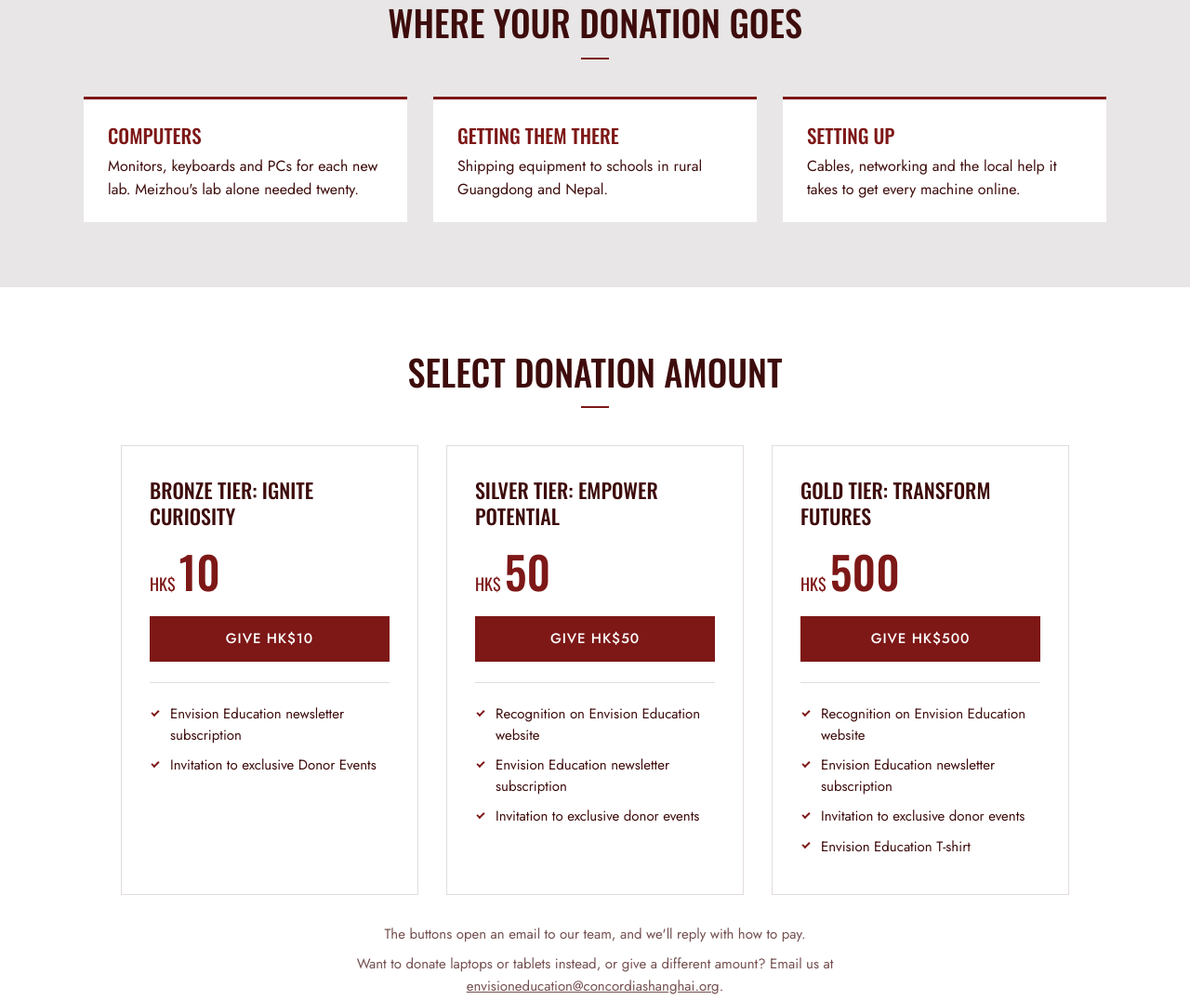
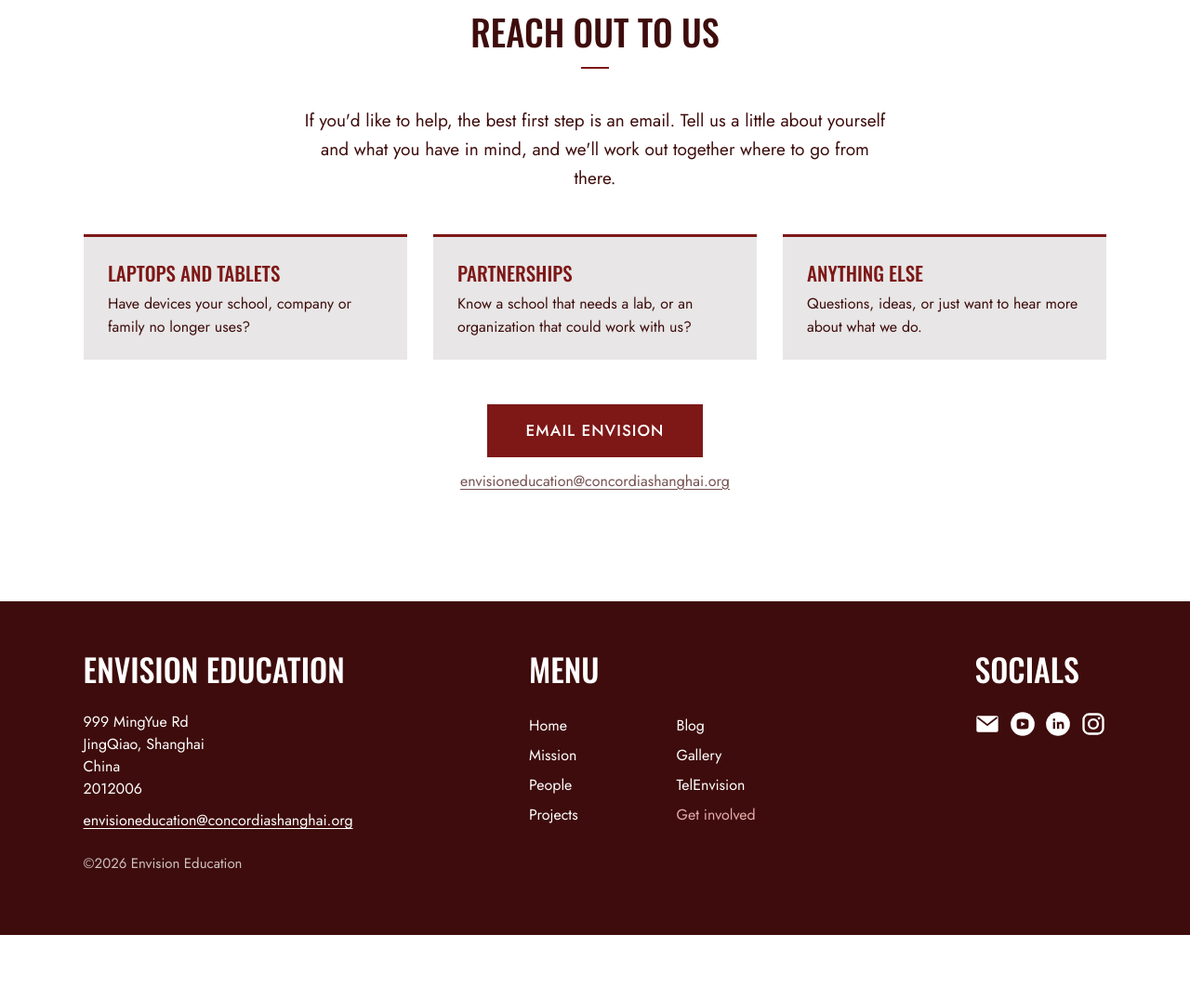
Before and after one commit to Shreyas-dotcom/Envision-Edu-Site, an Eleventy site: page src/donate.njk in a window 1280 px wide. Shown: the part 648-1724 px from the top of the page at 93% size. After the commit the page ends 1654 px from the top, so only its background shows below. Built offline with nearby package versions, Linux system fonts and the light colour scheme; Eleventy itself is replaced by a stand-in of ours; files that its build step writes are made by us from their sources.

Commit message:
Replace donation tiers with a Get Involved page that asks people to email the team
Co-Authored-By: Claude Opus 5.5 <noreply@anthropic.com>

```diff
--- a/src/_data/redirects.json
+++ b/src/_data/redirects.json
@@ -3,5 +3,5 @@
   { "from": "/faculty-advisors/", "to": "/about-4/#advisory", "title": "Advisory Board" },
   { "from": "/legacy/", "to": "/about-4/#legacy", "title": "Envision Legacy" },
   { "from": "/envision-leadership/", "to": "/about-4/#team", "title": "Our Team" },
-  { "from": "/plans-pricing/", "to": "/donate/", "title": "Donate" }
+  { "from": "/plans-pricing/", "to": "/donate/", "title": "Get Involved" }
 ]
--- a/src/_includes/partials/footer.njk
+++ b/src/_includes/partials/footer.njk
@@ -10,7 +10,7 @@
       <ul class="footer-menu">
         {% for item in nav %}<li><a href="{{ item.url }}" {% if navSection == item.key %}aria-current="page"{% endif %}>{{ item.label }}</a></li>{% endfor %}
         <li><a href="/telenvision/" {% if navSection == "telenvision" %}aria-current="page"{% endif %}>TelEnvision</a></li>
-        <li><a href="/donate/" {% if navSection == "donate" %}aria-current="page"{% endif %}>Donate</a></li>
+        <li><a href="/donate/" {% if navSection == "donate" %}aria-current="page"{% endif %}>Get involved</a></li>
       </ul>
     </div>
     <div>
--- a/src/_includes/partials/header.njk
+++ b/src/_includes/partials/header.njk
@@ -17,7 +17,7 @@
           {% endif %}
         </li>
         {% endfor %}
-        <li class="nav-donate"><a class="btn btn--light" href="/donate/" {% if navSection == "donate" %}aria-current="page"{% endif %}>Donate</a></li>
+        <li class="nav-donate"><a class="btn btn--light" href="/donate/" {% if navSection == "donate" %}aria-current="page"{% endif %}>Get involved</a></li>
       </ul>
     </nav>
   </div>
--- a/src/assets/css/style.css
+++ b/src/assets/css/style.css
@@ -395,23 +395,16 @@ main :focus-visible { outline-color: var(--red); }
 .donate-hero::before { content: ""; position: absolute; inset: 0; z-index: -1; background: rgba(62,12,12,.72); }
 .donate-hero h1 { margin-bottom: 24px; }
 .donate-hero p { max-width: 820px; margin: 0 auto; font-size: 17px; line-height: 1.75; }
-.donate-uses { background: var(--stone); padding: 70px var(--gutter); }
-.donate-uses ul { list-style: none; margin: 0 auto; padding: 0; max-width: 1100px; display: grid; grid-template-columns: repeat(3, 1fr); gap: 28px; }
-.donate-uses li { background: var(--white); padding: 26px 26px 22px; border-top: 3px solid var(--red); font-size: 16px; line-height: 1.6; }
-.donate-uses strong { display: block; font: 500 21px/1.2 var(--f-display); text-transform: uppercase; color: var(--red); margin-bottom: 8px; }
-.tiers { padding: 70px var(--gutter) 90px; text-align: center; }
-.tiers__grid { display: grid; grid-template-columns: repeat(3, minmax(0, 320px)); justify-content: center; gap: 30px; text-align: left; }
-.tier { border: 1px solid var(--line); padding: 34px 30px 30px; display: flex; flex-direction: column; }
-.tier h3 { font: 500 22px/1.25 var(--f-display); text-transform: uppercase; min-height: 2.5em; }
-.tier .price { font: 500 48px/1 var(--f-display); margin: 22px 0 24px; color: var(--red); }
-.tier .price small { font-size: 18px; font-weight: 400; margin-right: 4px; }
-.tier ul { margin: 22px 0 0; padding: 22px 0 0; border-top: 1px solid var(--line); list-style: none; font-size: 15px; line-height: 1.5; }
-.tier li { padding-left: 22px; position: relative; margin-bottom: 10px; }
-.tier li::before { content: ""; position: absolute; left: 2px; top: .45em; width: 8px; height: 5px; border: solid var(--red); border-width: 0 0 2px 2px; transform: rotate(-45deg); }
-.tier .btn { text-align: center; }
-.tiers__note { max-width: 640px; margin: 30px auto 0; font-size: 15px; line-height: 1.6; color: var(--muted); }
-.tiers__note + .tiers__note { margin-top: 8px; }
-@media (max-width: 900px) { .tiers__grid { grid-template-columns: minmax(0, 380px); } .donate-uses ul { grid-template-columns: 1fr; max-width: 480px; } }
+.reach-out { padding: 80px var(--gutter) 100px; text-align: center; }
+.reach-out__lede { max-width: 640px; margin: 0 auto 44px; font-size: 19px; line-height: 1.65; }
+.reach-out__ideas { list-style: none; margin: 0 auto; padding: 0; max-width: 1100px; display: grid; grid-template-columns: repeat(3, 1fr); gap: 28px; text-align: left; }
+.reach-out__ideas li { background: var(--stone); padding: 26px 26px 22px; border-top: 3px solid var(--red); font-size: 16px; line-height: 1.6; }
+.reach-out__ideas strong { display: block; font: 500 21px/1.2 var(--f-display); text-transform: uppercase; color: var(--red); margin-bottom: 8px; }
+.reach-out__cta { margin: 48px 0 12px; }
+.reach-out__cta .btn { font-size: 17px; padding: 18px 40px; }
+.reach-out__email { font-size: 16px; color: var(--muted); }
+.reach-out__email a { text-underline-offset: 3px; }
+@media (max-width: 900px) { .reach-out__ideas { grid-template-columns: 1fr; max-width: 480px; } }
 
 /* ---------- Blog ---------- */
 .blog { max-width: 980px; margin: 0 auto; padding: 30px var(--gutter) 90px; }
--- a/src/donate.njk
+++ b/src/donate.njk
@@ -1,57 +1,29 @@
 ---
 layout: base.njk
-title: Donate
+title: Get Involved
 navSection: donate
 permalink: /donate/
-# To take card payments, create a payment link (Stripe, PayPal, the school's giving page)
-# for each tier and paste it into that tier's paymentUrl. Empty = the button opens an email.
-tiers:
-  - name: "Bronze Tier: Ignite Curiosity"
-    amount: 10
-    paymentUrl: ""
-    perks: ["Envision Education newsletter subscription", "Invitation to exclusive Donor Events"]
-  - name: "Silver Tier: Empower Potential"
-    amount: 50
-    paymentUrl: ""
-    perks: ["Recognition on Envision Education website", "Envision Education newsletter subscription", "Invitation to exclusive donor events"]
-  - name: "Gold Tier: Transform Futures"
-    amount: 500
-    paymentUrl: ""
-    perks: ["Recognition on Envision Education website", "Envision Education newsletter subscription", "Invitation to exclusive donor events", "Envision Education T-shirt"]
+description: Want to help Envision Education bring computer labs to more schools? Email the team.
 ---
+{% set mailSubject = "Getting involved with Envision Education" | urlencode %}
 <section class="donate-hero">
   <img src="{{ '11062b_560805ef563246db96e8ecec2d701f6f' | img }}" alt="">
   <div class="donate-hero__text">
-    <h1 class="display">DONATE TODAY!</h1>
+    <h1 class="display">GET INVOLVED</h1>
     <p>Envision is built on the generosity of donors who believe in empowering our youth through access to technology and educational opportunities. They represent hope, access, and a first step out of poverty through education and skills. Though you may never meet the child who receives your donated tech, know that you are empowering the next generation of leaders and innovators. You are giving the gift of possibility to someone who never had a chance. Donate your technology today and kindle a spark of joy, wonder, and opportunity in a young life. Together, we can empower the leaders of tomorrow, one laptop and one child at a time. Your small act of kindness can change the world for another. Donate today and bridge the digital divide!</p>
   </div>
 </section>
 
-<section class="donate-uses">
-  <h2 class="section-title">Where your donation goes</h2>
-  <ul>
-    <li><strong>Computers</strong> Monitors, keyboards and PCs for each new lab. Meizhou's lab alone needed twenty.</li>
-    <li><strong>Getting them there</strong> Shipping equipment to schools in rural Guangdong and Nepal.</li>
-    <li><strong>Setting up</strong> Cables, networking and the local help it takes to get every machine online.</li>
+<section class="reach-out">
+  <h2 class="section-title">Reach out to us</h2>
+  <p class="reach-out__lede">If you'd like to help, the best first step is an email. Tell us a little about yourself and what you have in mind, and we'll work out together where to go from there.</p>
+  <ul class="reach-out__ideas">
+    <li><strong>Laptops and tablets</strong> Have devices your school, company or family no longer uses?</li>
+    <li><strong>Partnerships</strong> Know a school that needs a lab, or an organization that could work with us?</li>
+    <li><strong>Anything else</strong> Questions, ideas, or just want to hear more about what we do.</li>
   </ul>
+  <p class="reach-out__cta">
+    <a class="btn" href="mailto:{{ site.email }}?subject={{ mailSubject }}">Email Envision</a>
+  </p>
+  <p class="reach-out__email"><a href="mailto:{{ site.email }}?subject={{ mailSubject }}">{{ site.email }}</a></p>
 </section>
-
-<section class="tiers">
-  <h2 class="section-title">Select Donation Amount</h2>
-  <div class="tiers__grid">
-    {% for t in tiers %}
-    <article class="tier">
-      <h3>{{ t.name }}</h3>
-      <p class="price"><small>HK$</small>{{ t.amount }}</p>
-      {% if t.paymentUrl %}
-      <a class="btn" href="{{ t.paymentUrl }}" rel="noopener">Give HK${{ t.amount }}</a>
-      {% else %}
-      <a class="btn" href="mailto:{{ site.email }}?subject={{ ('Donation – ' + t.name) | urlencode }}">Give HK${{ t.amount }}</a>
-      {% endif %}
-      <ul>{% for perk in t.perks %}<li>{{ perk }}</li>{% endfor %}</ul>
-    </article>
-    {% endfor %}
-  </div>
-  {% if not tiers[0].paymentUrl %}<p class="tiers__note">The buttons open an email to our team, and we'll reply with how to pay.</p>{% endif %}
-  <p class="tiers__note">Want to donate laptops or tablets instead, or give a different amount? Email us at <a href="mailto:{{ site.email }}">{{ site.email }}</a>.</p>
-</section>
--- a/src/index.njk
+++ b/src/index.njk
@@ -12,7 +12,7 @@ bodyClass: home
     <p class="hero__lede">{{ site.description }}</p>
     <p class="hero__actions">
       <a class="btn btn--light" href="#trips">See our work</a>
-      <a class="btn btn--ghost" href="/donate/">Donate</a>
+      <a class="btn btn--ghost" href="/donate/">Get involved</a>
     </p>
   </div>
 </section>
```
Also changed, not shown: README.md.
